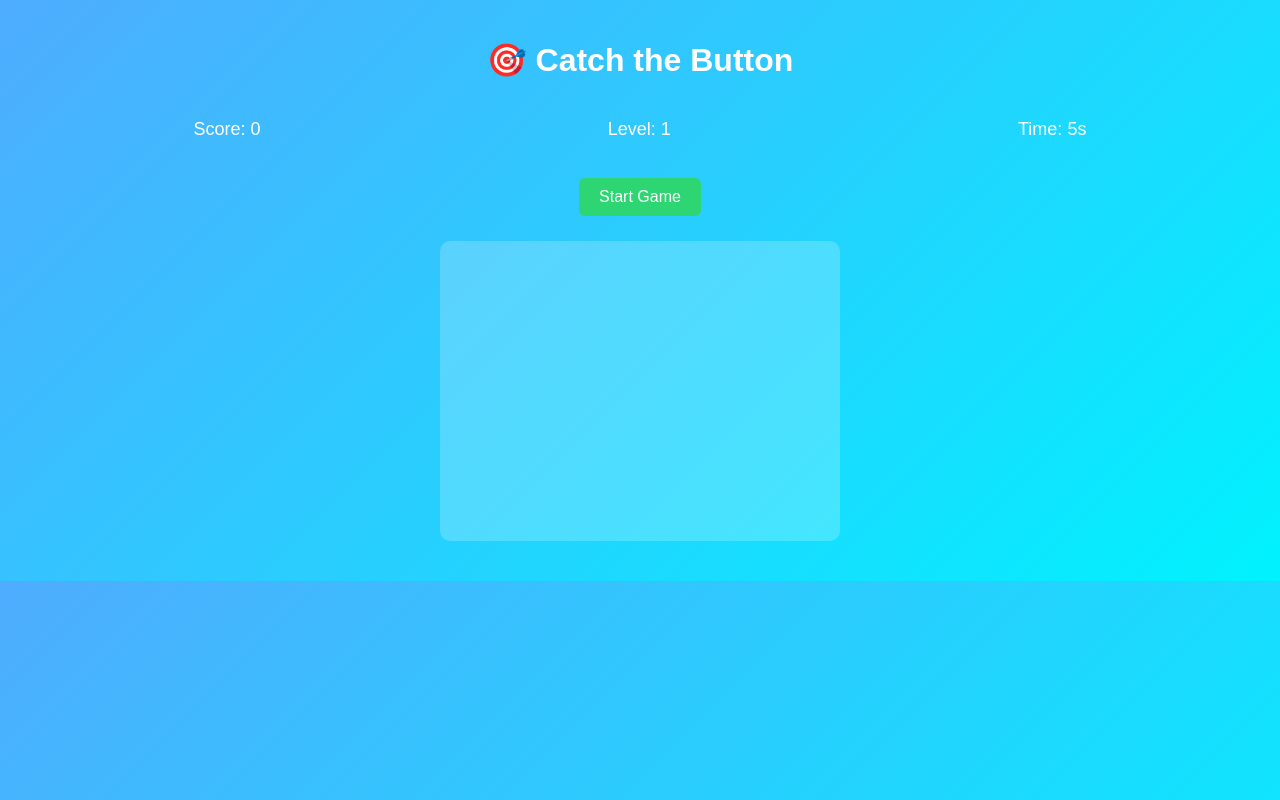
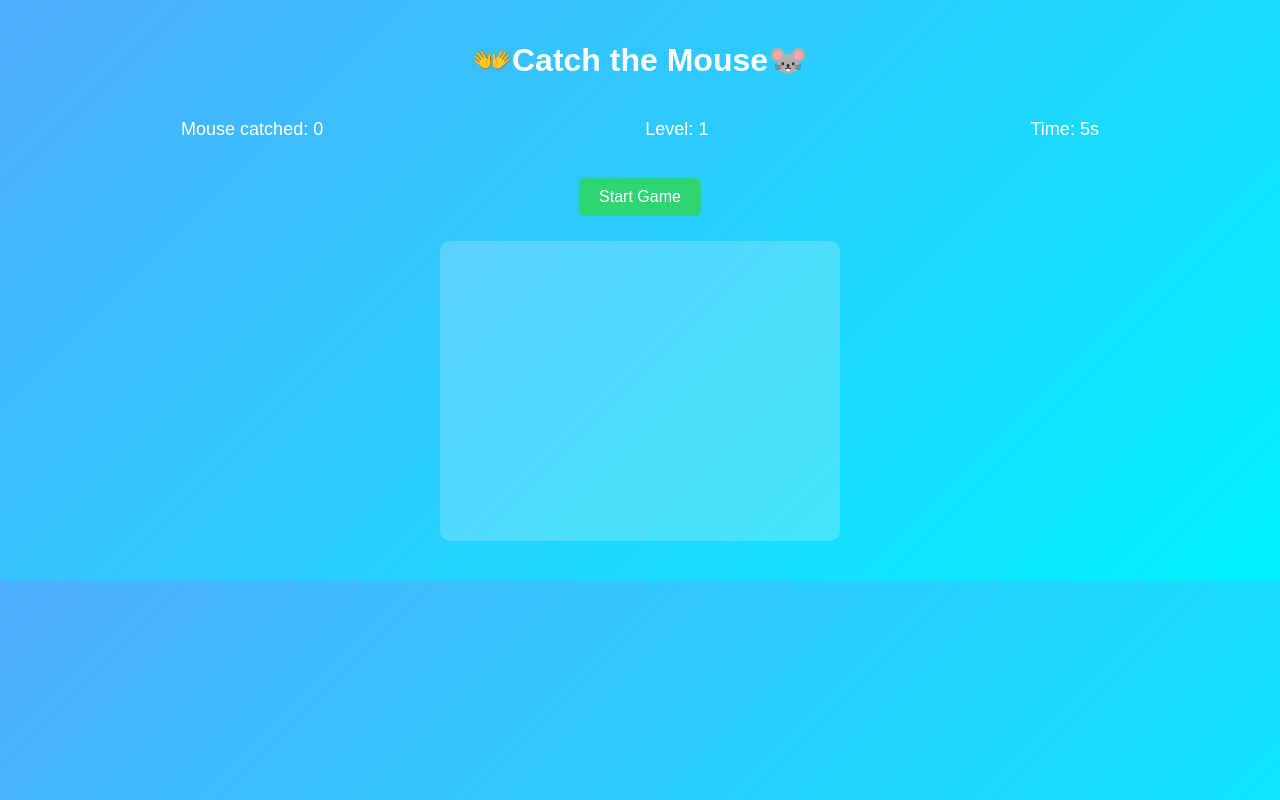
Before and after one commit to F1ights/catch-the-moving-button, a plain HTML site: page index.html in a window 1280 px wide. Drawn offline with Linux system fonts and the light colour scheme.

Commit message:
Update index.html

```diff
--- a/index.html
+++ b/index.html
@@ -3,16 +3,16 @@
 <head>
   <meta charset="UTF-8">
   <meta name="viewport" content="width=device-width, initial-scale=1.0">
-  <title>Catch Game</title>
+  <title>👐Catch the Mouse🐭</title>
   <link rel="stylesheet" href="style.css">
 </head>
 <body>
 
 <div class="container">
-  <h1>🎯 Catch the Button</h1>
+  <h1>👐Catch the Mouse🐭</h1>
 
   <div class="stats">
-    <p>Score: <span id="score">0</span></p>
+    <p>Mouse catched: <span id="score">0</span></p>
     <p>Level: <span id="level">1</span></p>
     <p>Time: <span id="time">5</span>s</p>
   </div>
```
